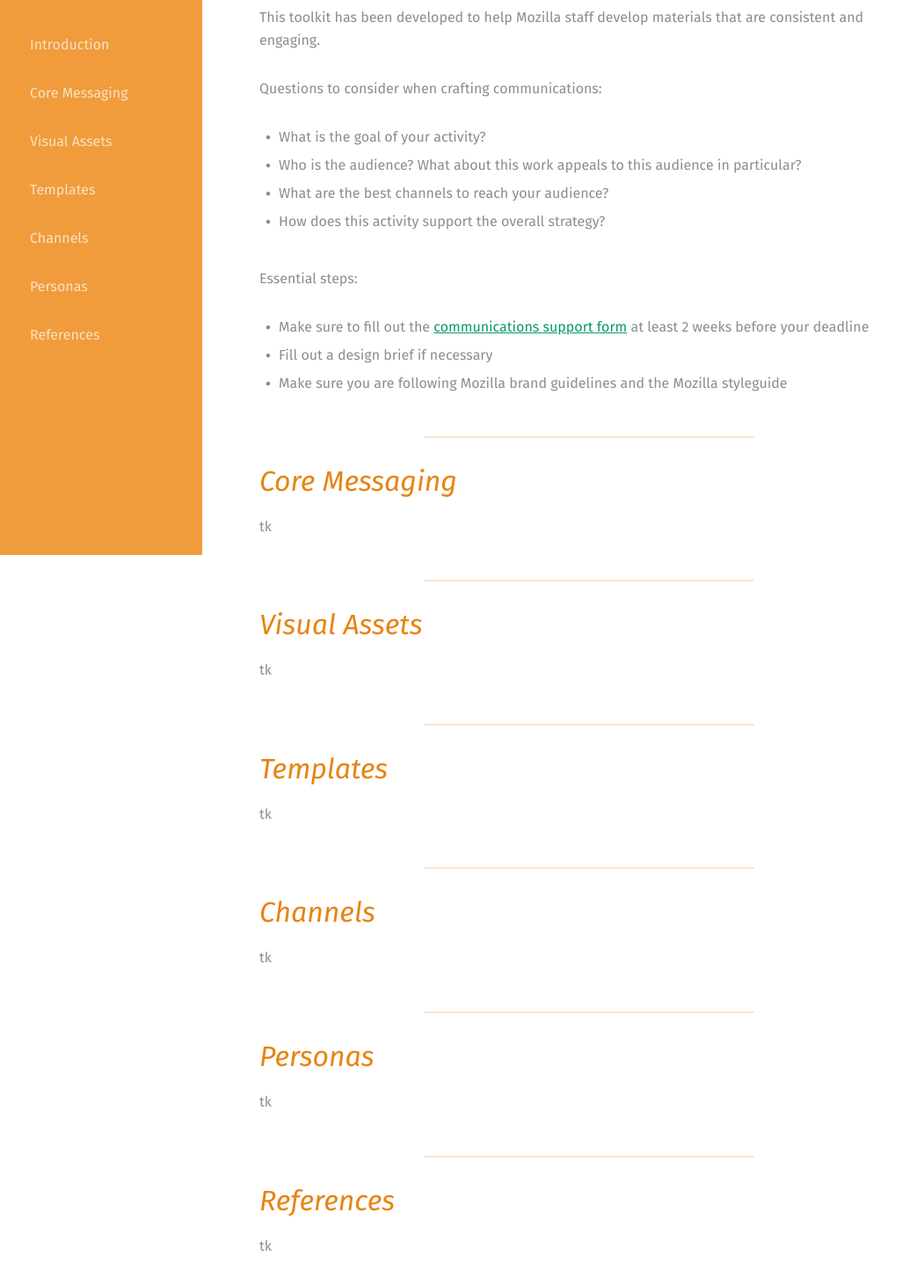
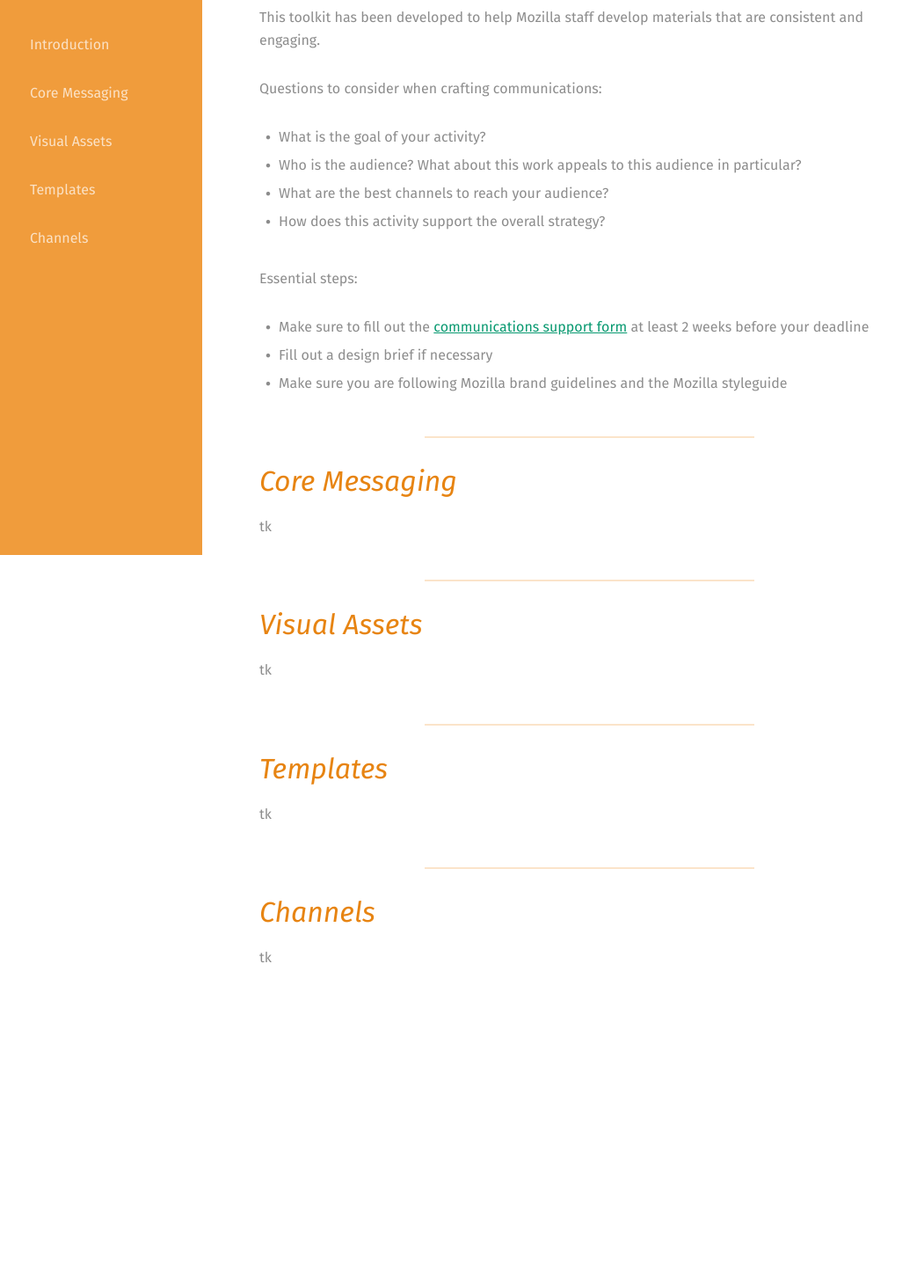
Before and after one commit to mozilla/content, a plain HTML site: page comms toolkit/index.html in a window 1280 px wide. Shown: the part 169-1630 px from the top of the page at 88% size, without its empty margins (0-1051 px from the left). After the commit the page ends 1341 px from the top, so only its background shows below. Drawn offline with nearby package versions, Linux system fonts and the light colour scheme; files whose address does not match are found by name.

Commit message:
Update index.html

```diff
--- a/comms toolkit/index.html
+++ b/comms toolkit/index.html
@@ -20,8 +20,6 @@
         <a href="#visual-assets">Visual Assets</a>
         <a href="#templates">Templates</a>
         <a href="#channels">Channels</a>
-        <a href="#personas">Personas</a>
-        <a href="#references">References</a>
       </nav>
     </aside>
 
@@ -88,23 +86,6 @@
         tk
       </p>
 
-
-
-      <h2 id="personas">Personas</h2>
-
-        <p>
-          tk
-        </p>
-
-      <h2 id="references">References</h2>
-
-      <p>
-        tk
-      </p>
-
-
-
-
     </article>
   </body>
 </html>
```
